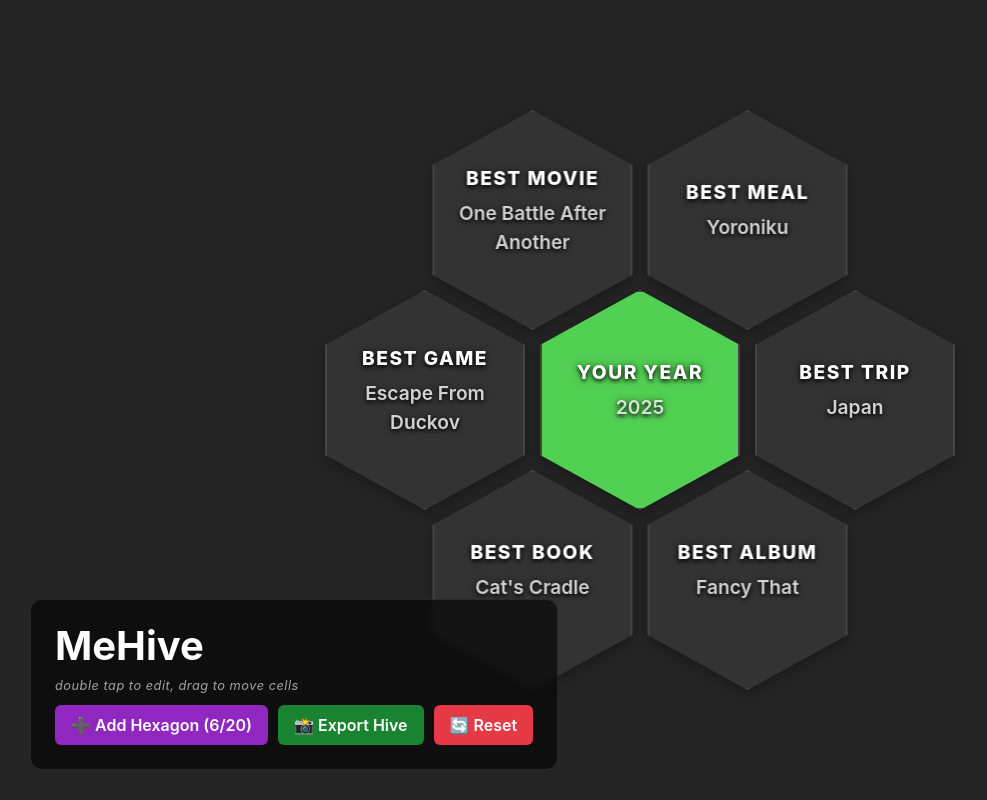
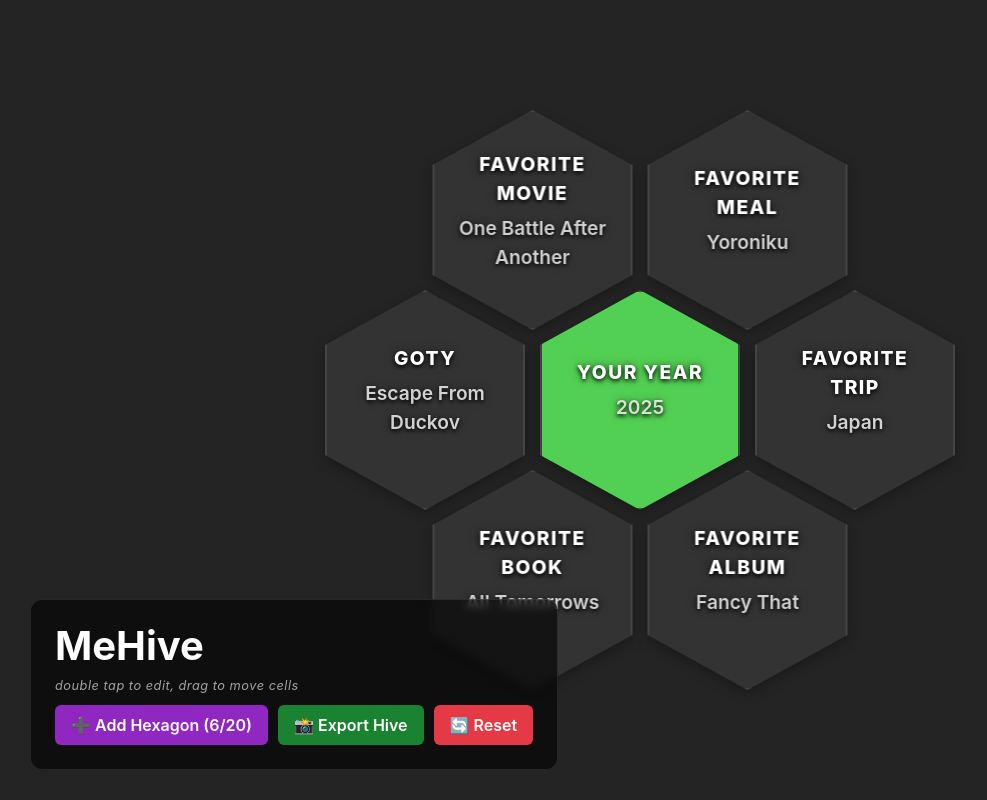
Before and after one commit to nafisn/mehive, a React (Vite) app: page / in a window 1280 px wide. Shown: the whole page, without its empty margins (0-987 px from the left). Built offline with nearby package versions, Linux system fonts and the light colour scheme.

Commit message:
Change defaults

```diff
--- a/src/App.jsx
+++ b/src/App.jsx
@@ -6,12 +6,12 @@ import { saveState, loadState, clearState } from './utils/db';
 
 // Initial dummy data - functions to return fresh objects and prevent mutation
 const getInitialData = () => [
-  { id: 1, title: 'Best Game', subtitle: 'Escape From Duckov', image: null },
-  { id: 2, title: 'Best Book', subtitle: 'Cat\'s Cradle', image: null },
-  { id: 3, title: 'Best Movie', subtitle: 'One Battle After Another', image: null },
-  { id: 4, title: 'Best Album', subtitle: 'Fancy That', image: null },
-  { id: 5, title: 'Best Meal', subtitle: 'Yoroniku', image: null },
-  { id: 6, title: 'Best Trip', subtitle: 'Japan', image: null },
+  { id: 1, title: 'GOTY', subtitle: 'Escape From Duckov', image: null },
+  { id: 2, title: 'Favorite Book', subtitle: 'All Tomorrows', image: null },
+  { id: 3, title: 'Favorite Movie', subtitle: 'One Battle After Another', image: null },
+  { id: 4, title: 'Favorite Album', subtitle: 'Fancy That', image: null },
+  { id: 5, title: 'Favorite Meal', subtitle: 'Yoroniku', image: null },
+  { id: 6, title: 'Favorite Trip', subtitle: 'Japan', image: null },
 ];
 
 const getInitialCenterNode = () => ({
```
